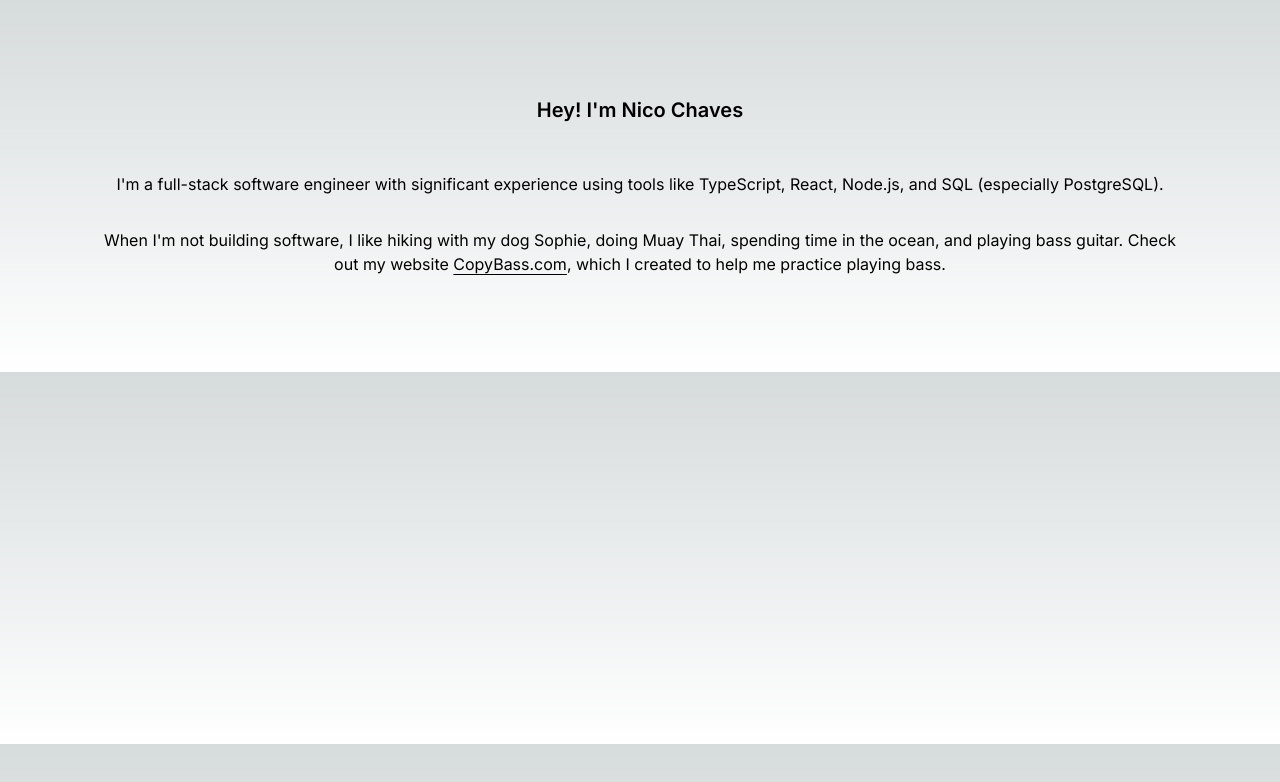
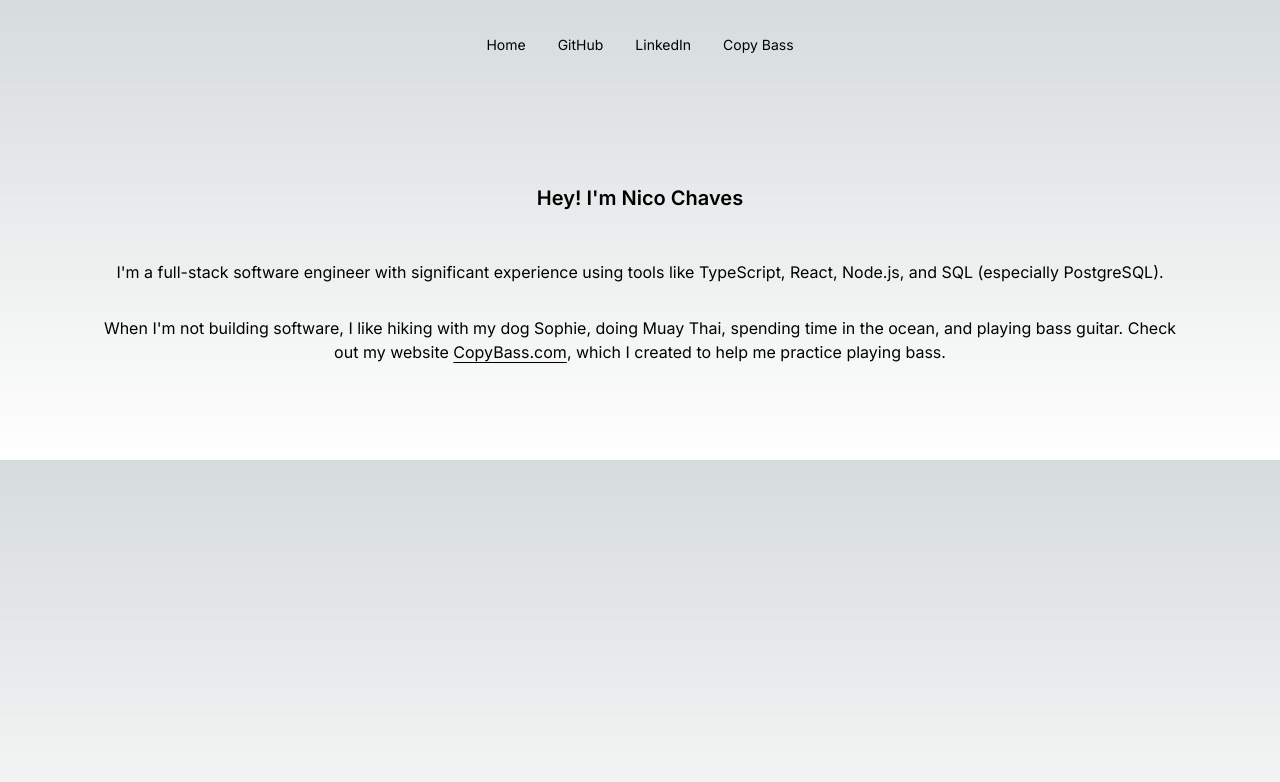
Before and after one commit to nmchaves/site, a Next.js app: page / in a window 1280 px wide. Shown: the top 782 px of the page. Built offline with nearby package versions, Linux system fonts and the light colour scheme.

Commit message:
Add a simple <header> with links to GitHub, LinkedIn, and Copy Bass

```diff
--- a/app/layout.tsx
+++ b/app/layout.tsx
@@ -1,5 +1,6 @@
 import type { Metadata } from "next";
 import { Inter } from "next/font/google";
+import Link, { LinkProps } from "next/link";
 import "./globals.css";
 
 const inter = Inter({ subsets: ["latin"] });
@@ -16,7 +17,30 @@ export default function RootLayout({
 }>) {
   return (
     <html lang="en">
-      <body className={inter.className}>{children}</body>
+      <body className={inter.className}>
+        <header className="py-8 flex justify-center">
+          <nav>
+            <HeaderLink href="/">Home</HeaderLink>
+            <HeaderLink href="https://github.com/nmchaves">GitHub</HeaderLink>
+            <HeaderLink href="https://www.linkedin.com/in/chavesnico">
+              LinkedIn
+            </HeaderLink>
+            <HeaderLink href="https://www.copybass.com">Copy Bass</HeaderLink>
+          </nav>
+        </header>
+        {children}
+      </body>
     </html>
   );
 }
+
+function HeaderLink({
+  children,
+  ...props
+}: LinkProps & { children: React.ReactNode }) {
+  return (
+    <Link {...props} className="px-4 text-sm">
+      {children}
+    </Link>
+  );
+}
```
